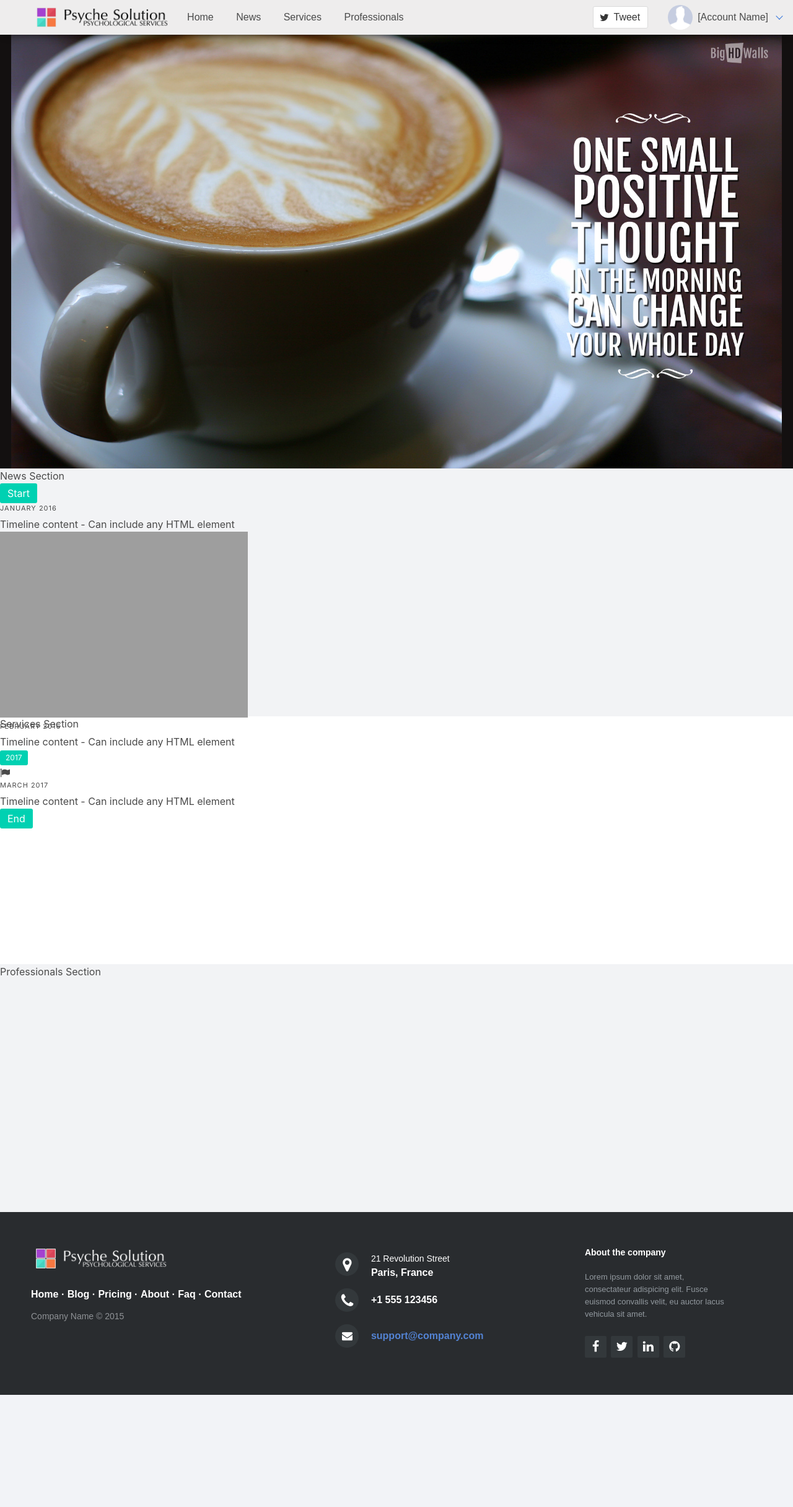
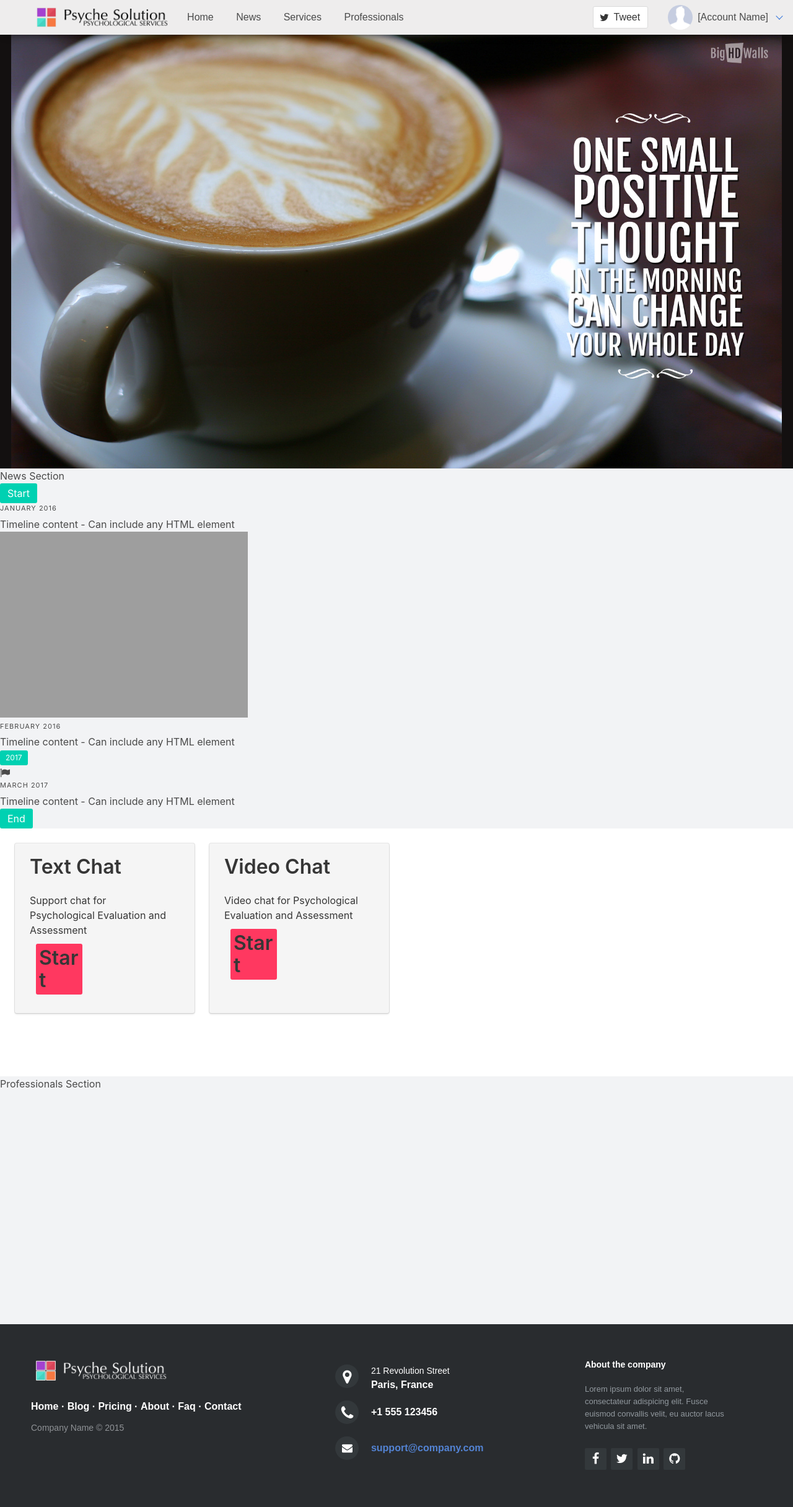
Before and after one commit to bengayanilo/PSPS, a PHP site: page /Homepage/html/index.php in a window 1280 px wide. Shown: the whole page at 62% size. Before the commit the page ends 2251 px from the top, so only its background shows below. Run offline with PHP 8.4, Linux system fonts and the light colour scheme; some libraries are stand-ins or nearby versions; grey boxes are pictures that could not be loaded.

Commit message:
added buttons for text and video chat

```diff
--- a/Homepage/css/main.css
+++ b/Homepage/css/main.css
@@ -4,7 +4,7 @@
 *::-webkit-scrollbar-thumb {
   width: 27px;
   border-radius: 13px;
-  background-clip: padding-box;
+  background-clip: padding-box;s
   border: 10px solid transparent;
 }
 
@@ -13,6 +13,8 @@
 } */
 
 body {
+    padding: 0;
+    margin: 0;
     background-color: rgb(19, 16, 16);
 }
 
@@ -31,20 +33,20 @@ body {
 
 #news-section {
     width: 100%;
-    height: 400px;
+    min-height: 400px;
     background-color: #f2f3f5;
     /* background-color: rgb(240, 240, 240); */
 }
 
 #services-section {
     width: 100%;
-    height: 400px;
+    min-height: 400px;
     background-color: rgb(255, 255, 255);
 }
 
 #professionals-section {
     width: 100%;
-    height: 400px;
+    min-height: 400px;
     background-color: #f2f3f5;
     /* background-color: rgb(240, 240, 240); */
 }
--- a/Homepage/html/index.php
+++ b/Homepage/html/index.php
@@ -5,11 +5,9 @@
     <!-- <meta http-equiv="X-UA-Compatible" content="IE=edge"> -->
     <meta name="viewport" content="width=device-width, initial-scale=1">
     <title>Home - Psyche Solution Psychological Services</title>
-    <meta name="viewport" content="width=device-width, initial-scale=1">
     <link rel="stylesheet" type="text/css" media="screen" href="../../Static/css/bulma/bulma.css" />
     <link rel="stylesheet" type="text/css" media="screen" href="../../Static/css/bulma/bulma-pageloader.min.css" />
     <link rel="stylesheet" type="text/css" media="screen" href="../../Static/css/font-awesome/font-awesome.css" />
-
     <link rel="stylesheet" type="text/css" media="screen" href="../css/main.css" />
     <link rel="icon" href="../../Static/images/logo.png" />
     <script src="https://ajax.googleapis.com/ajax/libs/jquery/3.3.1/jquery.min.js"></script>
@@ -21,13 +19,9 @@
                   <section class="greetings" id="home-section">
 
                   </section>
-                  <!-- <div id="news-section"> -->
-                      <!-- <div id="include-news"> -->
-	                      <?php include("../../News/html/news.php"); ?>
-	                    <!-- </div> -->
-                  <!-- </div> -->
-                  <section id="services-section">
-                      Services Section
+	                  <?php include("../../News/html/news.php"); ?>
+                  <section>
+                      <?php include("../../Services/html/services.php"); ?>
                   </section>
                   <section id="professionals-section">
                       Professionals Section
--- a/Navbar/html/_navbar.php
+++ b/Navbar/html/_navbar.php
@@ -1,4 +1,4 @@
-<nav class="navbar navbar-fixed-top">
+<nav class="navbar navbar-fixed-top" style="z-index: 100;">
                   <!-- <div style="margin: 0 4% auto"> -->
                     <div class="navbar-brand" style="margin-left: 4%">
                       <a class="navbar-item company-logo" id="company-logo" href="javascript:;">
--- /dev/null
+++ b/Services/css/services.css
@@ -0,0 +1,7 @@
+#textChat {
+    transition: all .25s ease;
+}
+
+#videoChat {
+    transition: all .25s ease;
+}
--- /dev/null
+++ b/Services/html/services.php
@@ -0,0 +1,31 @@
+<!DOCTYPE html>
+<html>
+<head>
+    <meta charset="utf-8" />
+    <!-- <meta http-equiv="X-UA-Compatible" content="IE=edge"> -->
+    <title>Page Title</title>
+    <meta name="viewport" content="width=device-width, initial-scale=1">
+    <link rel="stylesheet" type="text/css" media="screen" href="../../Services/css/services.css" />
+    <!-- <script src="https://ajax.googleapis.com/ajax/libs/jquery/3.3.1/jquery.min.js"></script> -->
+    <script src="../../Services/js/services.js"></script>
+</head>
+<body>
+    <div id="services-section">
+        <div class="tile is-parent is-12">
+          <div class="tile is-parent is-3">
+            <div class="tile is-child is-light box notification" id="textChat">
+              <p class="title">Text Chat</p>
+              <p>Support chat for Psychological Evaluation and Assessment</p>
+              <a style="text-decoration: none; padding: 5px; margin: 10px;" href="javascript:;" class="tile notification is-danger is-4" id="textChatBtn"><span class="title">Start</span></a>
+            </div>
+          </div>
+          <div class="tile is-parent is-3">
+            <div class="tile is-child is-light box notification" id="videoChat">
+              <p class="title">Video Chat</p>
+              <p>Video chat for Psychological Evaluation and Assessment</p>
+              <a style="text-decoration: none; padding: 5px; margin: 10px;" href="javascript:;" class="tile notification is-danger is-4" id="videoChatBtn"><span class="title">Start</span></a>
+            </div>
+          </div>
+    <div>
+</body>
+</html>
--- /dev/null
+++ b/Services/js/services.js
@@ -0,0 +1,7 @@
+$(document).ready(function(){
+    $('.is-light').hover(function() {
+        $(this).removeClass('is-light').addClass('is-dark');
+    }, function() {
+        $(this).removeClass('is-dark').addClass('is-light');
+    });
+});
```
